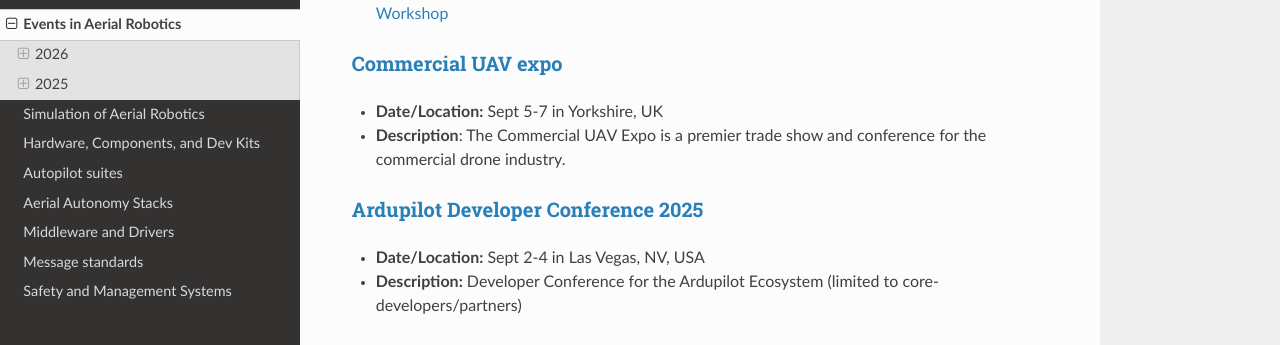
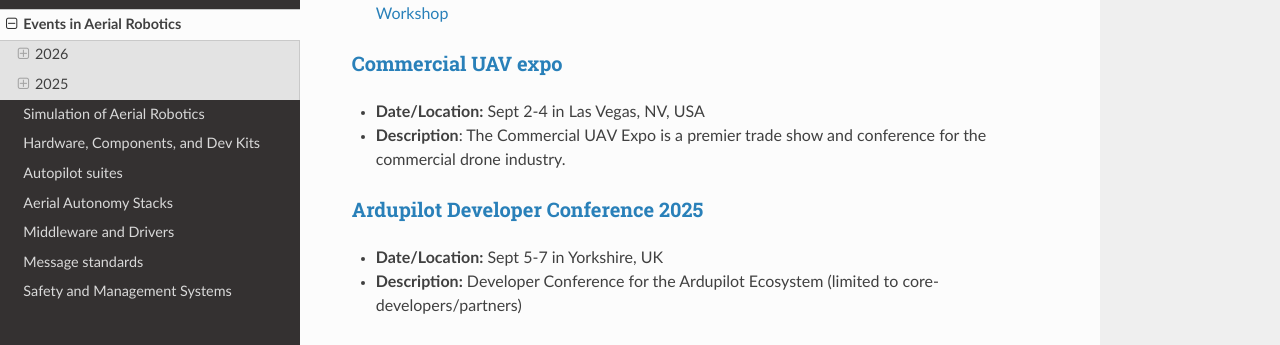
Before and after one commit to ROS-Aerial/aerial_robotic_landscape, an MkDocs documentation site: the page built from docs/events.md, in a window 1280 px wide and 900 px high, scrolled down 772 px. Shown: the part 156-501 px from the top of the window. Built offline with MkDocs 1.6.1, drawn with Linux system fonts in a browser that asks for light colours; nearby versions of some CDN libraries.

```diff
--- a/docs/events.md
+++ b/docs/events.md
@@ -27,11 +27,11 @@ Here are upcoming and past events listed that are important for Aerial Robotists
 * **Description:** Academic robotics conference with an [Advancements in Aerial Physical Interaction Workshop](https://sites.google.com/view/iros2025-aerialrobot-workshop/home)
 
 ### [Commercial UAV expo](https://www.expouav.com/)
-* **Date/Location:** Sept 5-7 in Yorkshire, UK
+* **Date/Location:** Sept 2-4 in Las Vegas, NV, USA
 * **Description**: The Commercial UAV Expo is a premier trade show and conference for the commercial drone industry.
 
 ### [Ardupilot Developer Conference 2025](https://discuss.ardupilot.org/t/ardupilot-developer-conference-2025-september-5th-7th-in-yorkshire-uk/128501)
-* **Date/Location:** Sept 2-4 in Las Vegas, NV, USA
+* **Date/Location:** Sept 5-7 in Yorkshire, UK
 * **Description:** Developer Conference for the Ardupilot Ecosystem (limited to core-developers/partners)
 
 ### [International CogniPilot Conference 2025](https://www.eventbrite.com/e/cognipilot-conference-and-ros-midwest-meetup-tickets-1376420925039?aff=oddtdtcreator)
```
